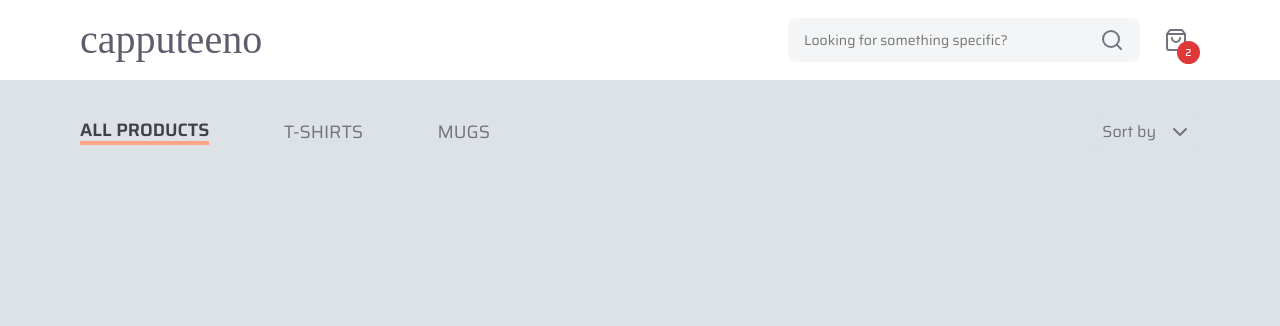
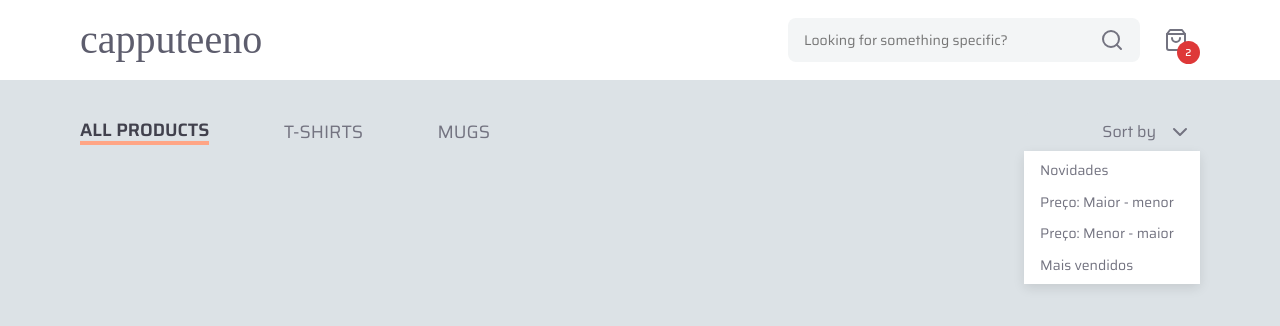
Before and after one commit to pauloreis7/capputeeno, a Next.js app in the folder web/: page / in a window 1280 px wide. Both pictures are taken after a click on the button "Sort by". Shown: the top 326 px of the page. Built offline with nearby package versions, Linux system fonts and the light colour scheme; a web font is replaced by a local one.

Commit message:
create HomeHeader HeaderDropList feature

```diff
--- a/web/src/components/HomeHeader/index.tsx
+++ b/web/src/components/HomeHeader/index.tsx
@@ -4,13 +4,15 @@
 import {
   Container,
   HeaderNav,
-  NavLink
+  NavLink,
+  HeaderDropList
 } from './styles'
 
 type ActiveLinkProps = 'all' | 't-shirts' | 'mugs'
 
 export function HomeHeader() {
   const [ activeLink, setActiveLink ] = useState<ActiveLinkProps>('all')
+  const [ activeDropList, setActiveDropList ] = useState(false)
 
   function handleSetActiveLink(linkTopic: ActiveLinkProps) {
     setActiveLink(linkTopic)
@@ -18,7 +20,6 @@
 
   return (
     <Container>
-
       <HeaderNav>
         <NavLink
           isActive={activeLink === 'all'}
@@ -45,10 +46,19 @@
         </NavLink>
       </HeaderNav>
 
-      <button type='button'>
-        Sort by
+      <button type='button' onClick={() => setActiveDropList(!activeDropList)}>
+        <span>
+          Sort by
 
-        <FiChevronDown size={'1.5rem'}  />
+          <FiChevronDown size={'1.5rem'}  />
+        </span>
+
+        <HeaderDropList isActive={activeDropList}>
+          <button>Novidades</button>
+          <button>Preço: Maior - menor</button>
+          <button>Preço: Menor - maior</button>
+          <button>Mais vendidos</button>
+        </HeaderDropList>
       </button>
     </Container>
   )
--- a/web/src/components/HomeHeader/styles.ts
+++ b/web/src/components/HomeHeader/styles.ts
@@ -4,6 +4,9 @@
   isActive: boolean
 }
 
+interface HeaderDropListProps {
+  isActive: boolean
+}
 
 export const Container = styled.header`
   flex: 1;
@@ -12,18 +15,25 @@
   justify-content: space-between;
   align-items: center;
 
-  button {
-    background: var(--gray-200);
+  > button {
+    position: relative;
+    width: 11rem;
+
+    background: transparent;
     line-height: 22px;
     color: var(--gray-600);
     border: none;
-    transition: filter 0.2s;
+
+    span {
+      width: 11rem;
+      padding: 0.5rem;
 
       display: flex;
       align-items: center;
-    text-align: center;
-    padding: 0.5rem;
+      justify-content: right;
       border-radius: 8px;
+      background: var(--gray-200);
+      transition: filter 0.2s;
 
       svg {
         margin-left: 0.75rem;
@@ -31,6 +41,7 @@
 
       &:hover {
         filter: brightness(0.95);
+      }
     }
   }
 `
@@ -66,3 +77,47 @@
     `
   }
 `
+
+export const HeaderDropList = styled.div<HeaderDropListProps>`
+  position: absolute;
+  left: 0;
+  bottom: -8.25rem;
+
+  width: 100%;
+
+  background: var(--white);
+  box-shadow: 0px 4px 12px rgba(0, 0, 0, 0.1);
+  border-radius: 4px;
+
+  ${props =>
+    !props.isActive &&
+    css`
+      display: none;
+    `
+  }
+
+  button {
+    width: 100%;
+    padding: 0.3rem 1rem;
+    text-align: left;
+
+    color: var(--gray-600);
+    font-size: 0.875rem;
+    line-height: 1.375rem;
+    border: none;
+    background: var(--white);
+    transition: filter 0.2s;
+
+    &:hover {
+      filter: brightness(0.95);
+    }
+  }
+
+  button:first-child {
+    padding-top: 0.5rem;
+  }
+
+  button:last-child {
+    padding-bottom: 0.5rem;
+  }
+`
```
Lines whose indentation alone changed are shown as unchanged.
